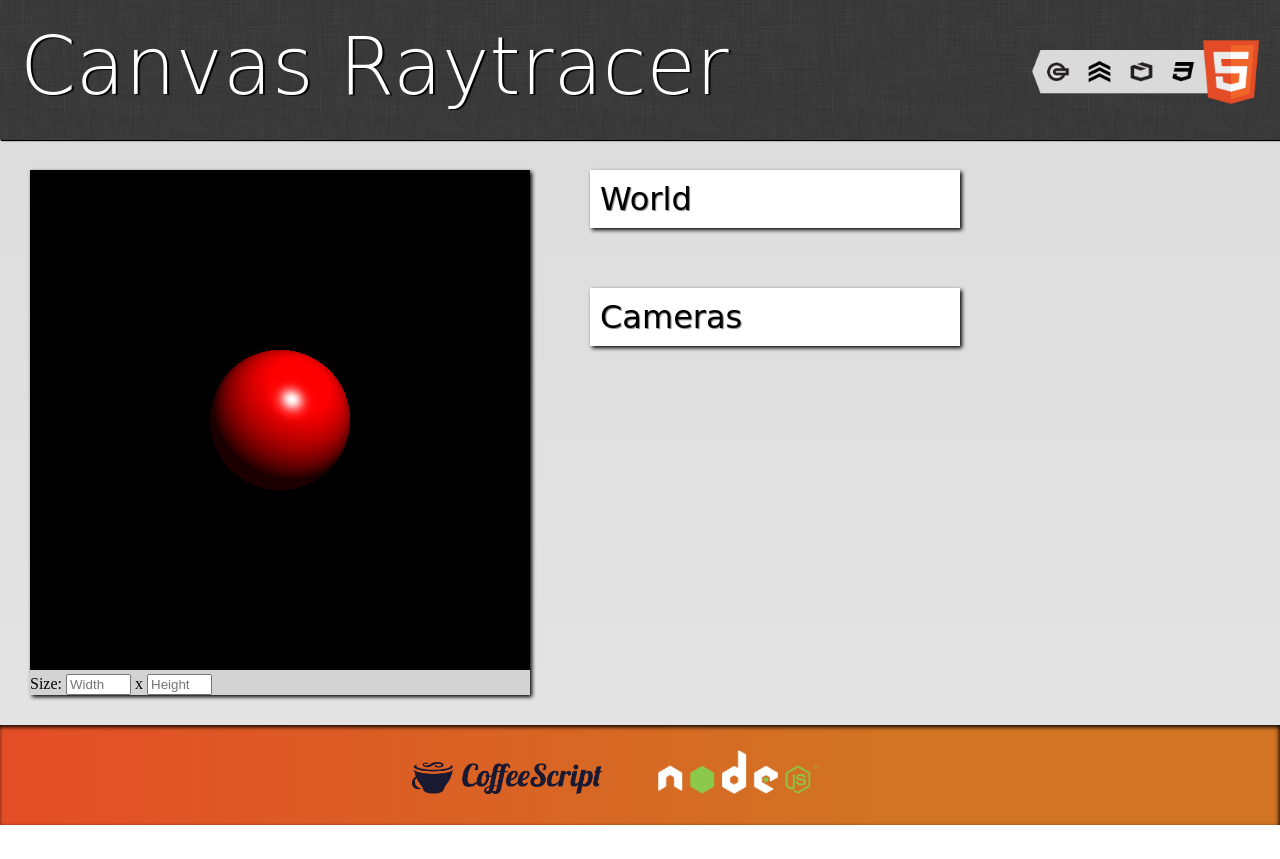
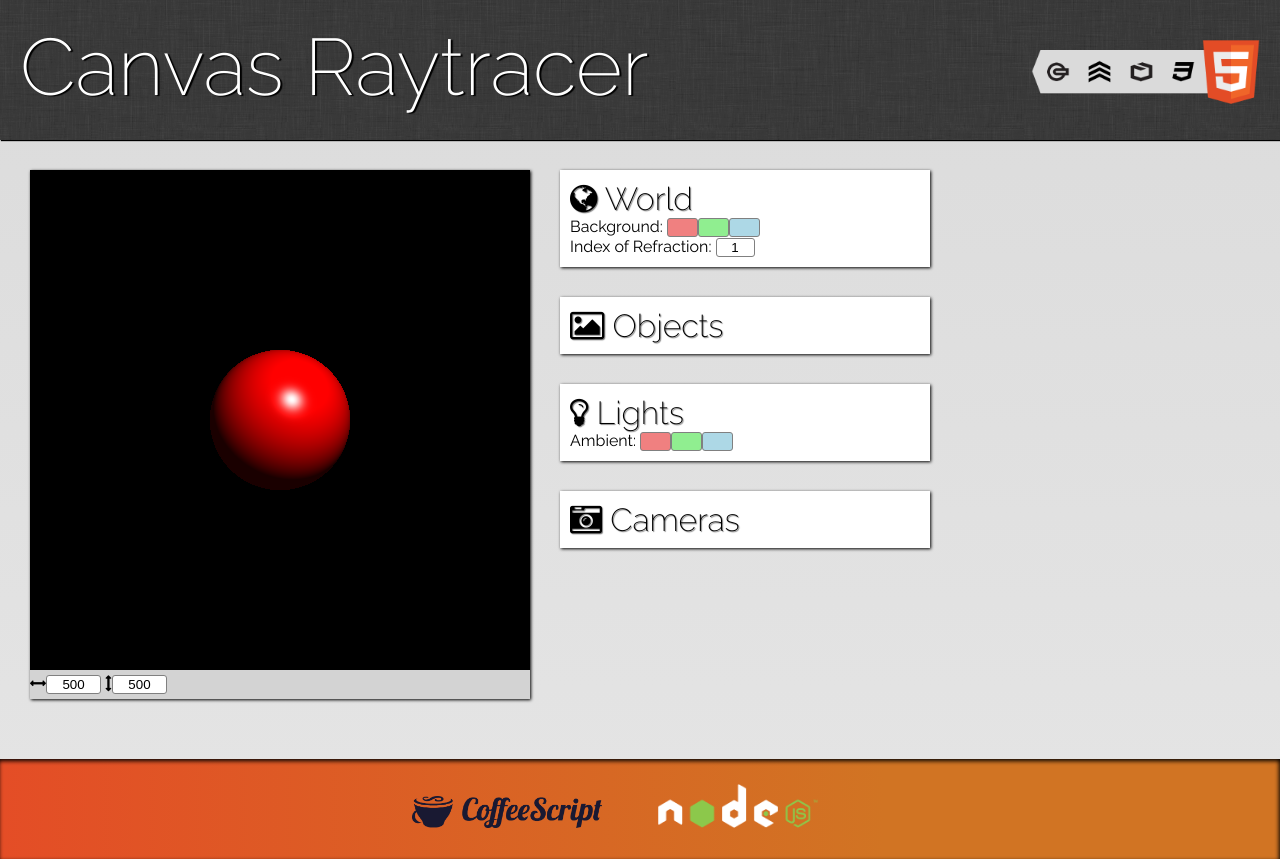
Before and after one commit to johannhof/coffeetracer, a plain HTML site: page index.html in a window 1280 px wide. Before the commit the page ends 825 px from the top, so only its background shows below. Drawn offline with Linux system fonts and the light colour scheme; a web font is replaced by a local one.

Commit message:
first inputs

```diff
--- a/css/style.css
+++ b/css/style.css
@@ -1,6 +1,7 @@
 body, html {
     width: 100%;
     height: 100%;
+    font-family: 'Raleway', sans-serif;
 }
 
 body {
@@ -33,16 +34,16 @@ body {
 }
 
 #wrapper {
-    background: rgb(219,219,219); /* Old browsers */
-    background: -moz-linear-gradient(top,  rgba(219,219,219,1) 0%, rgba(229,229,229,1) 100%); /* FF3.6+ */
-    background: -webkit-gradient(linear, left top, left bottom, color-stop(0%,rgba(219,219,219,1)), color-stop(100%,rgba(229,229,229,1))); /* Chrome,Safari4+ */
-    background: -webkit-linear-gradient(top,  rgba(219,219,219,1) 0%,rgba(229,229,229,1) 100%); /* Chrome10+,Safari5.1+ */
-    background: -o-linear-gradient(top,  rgba(219,219,219,1) 0%,rgba(229,229,229,1) 100%); /* Opera 11.10+ */
-    background: -ms-linear-gradient(top,  rgba(219,219,219,1) 0%,rgba(229,229,229,1) 100%); /* IE10+ */
-    background: linear-gradient(to bottom,  rgba(219,219,219,1) 0%,rgba(229,229,229,1) 100%); /* W3C */
-    filter: progid:DXImageTransform.Microsoft.gradient( startColorstr='#dbdbdb', endColorstr='#e5e5e5',GradientType=0 ); /* IE6-9 */
+    background: rgb(219, 219, 219); /* Old browsers */
+    background: -moz-linear-gradient(top, rgba(219, 219, 219, 1) 0%, rgba(229, 229, 229, 1) 100%); /* FF3.6+ */
+    background: -webkit-gradient(linear, left top, left bottom, color-stop(0%, rgba(219, 219, 219, 1)), color-stop(100%, rgba(229, 229, 229, 1))); /* Chrome,Safari4+ */
+    background: -webkit-linear-gradient(top, rgba(219, 219, 219, 1) 0%, rgba(229, 229, 229, 1) 100%); /* Chrome10+,Safari5.1+ */
+    background: -o-linear-gradient(top, rgba(219, 219, 219, 1) 0%, rgba(229, 229, 229, 1) 100%); /* Opera 11.10+ */
+    background: -ms-linear-gradient(top, rgba(219, 219, 219, 1) 0%, rgba(229, 229, 229, 1) 100%); /* IE10+ */
+    background: linear-gradient(to bottom, rgba(219, 219, 219, 1) 0%, rgba(229, 229, 229, 1) 100%); /* W3C */
+    filter: progid:DXImageTransform.Microsoft.gradient(startColorstr = '#dbdbdb', endColorstr = '#e5e5e5', GradientType = 0); /* IE6-9 */
     padding-bottom: 100px; /* height of footer */
-    min-height: 89%;
+    min-height: 88%;
     position: relative;
 }
 
@@ -58,11 +59,31 @@ header {
     padding: 20px;
 }
 
+input {
+    text-align: center;
+    -webkit-border-radius: 3px;
+    -moz-border-radius: 3px;
+    border-radius: 3px;
+    border: 1px solid gray;
+}
+
+.redInput {
+    background-color: #f08080;
+}
+
+.greenInput {
+    background-color: #90ee90;
+}
+
+.blueInput {
+    background-color: #add8e6;
+}
+
 h1 {
     float: left;
     margin: 0;
     text-shadow: 2px 1px 1px black;
-    font-family: 'Jacques Francois Shadow', cursive;
+    font-family: 'Raleway', sans-serif;
     color: white;
     font-size: 80px;
     font-weight: 200;
@@ -71,38 +92,49 @@ h1 {
 h2 {
     font-size: 32px;
     text-shadow: 1px 1px 1px grey;
-    font-family: 'Jacques Francois Shadow', cursive;
+    font-family: 'Raleway', sans-serif;
     margin: 0;
-    font-weight: 400;
+    font-weight: 200;
 }
 
-#mainDiv{
+#mainDiv {
+    padding: 30px;
 }
 
 #canvasDiv {
+    margin-right: 30px;
+    margin-bottom: 30px;
     background-color: #d3d3d3;
-    padding: 0;
-    margin: 30px;
+    padding-bottom: 5px;
     float: left;
-    box-shadow: 2px 2px 4px black;
+    box-shadow: 1px 1px 3px black;
+}
+
+.propertyContainer {
+    float: left;
+    width: 370px;
+    margin-right: 30px;
+}
+
+.propertyDiv {
+    padding: 10px;
+    min-width: 350px;
+    margin-bottom: 30px;
+    float: left;
+    box-shadow: 1px 1px 3px black;
+    background-color: white;
 }
 
 #worldDiv {
-    padding: 10px;
-    min-width: 350px;
-    margin: 30px;
-    float: left;
-    box-shadow: 2px 2px 4px black;
-    background-color: white;
+}
+
+#lightsDiv {
+}
+
+#objectsDiv {
 }
 
 #cameraDiv {
-    padding: 10px;
-    min-width: 350px;
-    margin: 30px;
-    float: left;
-    box-shadow: 2px 2px 4px black;
-    background-color: white;
 }
 
 footer {
--- a/index.html
+++ b/index.html
@@ -4,7 +4,8 @@
     <title>Coffeescript Raytracer</title>
     <link rel="stylesheet" href="css/style.css">
     <link rel="stylesheet" href="css/font-awesome.min.css">
-    <link href='http://fonts.googleapis.com/css?family=Graduate|Oxygen:400,700,300|Scada:400italic,700italic,400,700|Keania+One|Jacques+Francois+Shadow' rel='stylesheet' type='text/css'>
+    <link href='http://fonts.googleapis.com/css?family=Raleway:400,300,200,100,500,600,700,800,900' rel='stylesheet'
+          type='text/css'>
 </head>
 <body>
 <div id="loadDiv">
@@ -15,16 +16,36 @@
     </header>
     <div id="mainDiv" class="clearfix">
         <div id="canvasDiv">
-            <canvas id="mainCanvas" width="500" height="500"></canvas><br>
-            Size: <input type="text" id="widthInput" placeholder="Width" size="5">
-            x
-            <input type="text" id="heightInput" placeholder="Height" size="5">
+            <canvas id="mainCanvas" width="500" height="500"></canvas>
+            <br>
+            <label for="widthInput"><i class="icon-resize-horizontal"></i></label><input type="text" id="widthInput"
+                                                                                         placeholder="Width" value="500"
+                                                                                         size="4">
+            <label for="heightInput"><i class="icon-resize-vertical"></i></label><input type="text" id="heightInput"
+                                                                                        placeholder="Height" size="4"
+                                                                                        value="500">
         </div>
-        <div id="worldDiv">
-            <h2>World</h2>
+        <div class="propertyContainer">
+            <div class="propertyDiv" id="worldDiv">
+                <h2><i class="icon-globe"></i> World</h2>
+                Background: <input class="redInput" size="1"><input class="greenInput" size="1"><input class="blueInput"
+                                                                                                       size="1">
+                <br>
+                Index of Refraction: <input value="1" size="2">
+            </div>
+            <div class="propertyDiv" id="objectsDiv">
+                <h2><i class="icon-picture"></i> Objects</h2>
+            </div>
         </div>
-        <div id="cameraDiv">
-            <h2>Cameras</h2>
+        <div class="propertyContainer">
+            <div class="propertyDiv" id="lightsDiv">
+                <h2><i class="icon-lightbulb"></i> Lights</h2>
+                Ambient: <input class="redInput" size="1"><input class="greenInput" size="1"><input class="blueInput"
+                                                                                                    size="1">
+            </div>
+            <div class="propertyDiv" id="cameraDiv">
+                <h2><i class="icon-camera-retro"></i> Cameras</h2>
+            </div>
         </div>
     </div>
     <script src="lib/vectorlib.js"></script>
```
